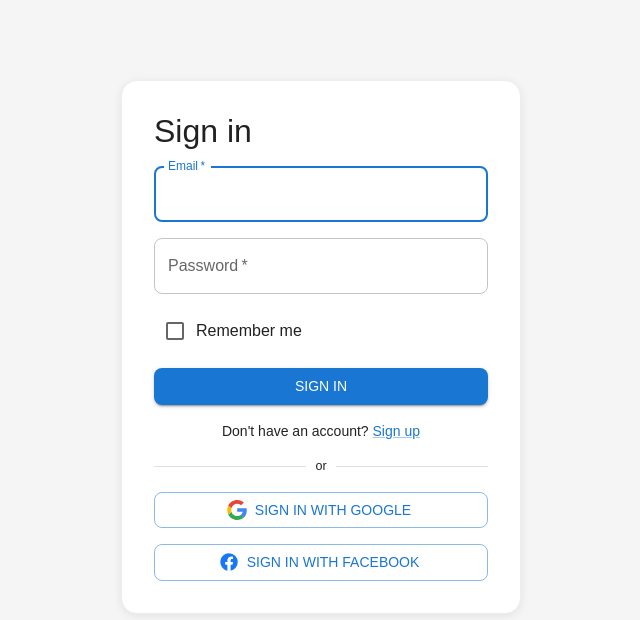
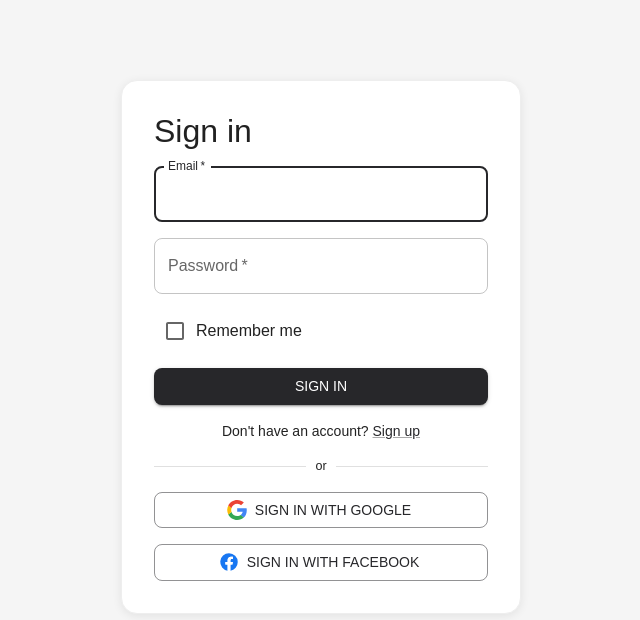
Before and after one commit to React-in-Thai/learn-material-ui-v6, a React (Vite) app: page / in a window 1280 px wide. Shown: the top 620 px of the page, without its empty margins (319-959 px from the left). Built offline with nearby package versions, Linux system fonts and the light colour scheme.

Commit message:
lesson 15 solution

```diff
--- a/src/AppTheme.tsx
+++ b/src/AppTheme.tsx
@@ -4,6 +4,9 @@ import "@fontsource-variable/inter";
 
 const theme = createTheme({
   palette: {
+    primary: {
+      main: "#27272a",
+    },
     background: {
       default: "#f5f5f5",
     },
```
